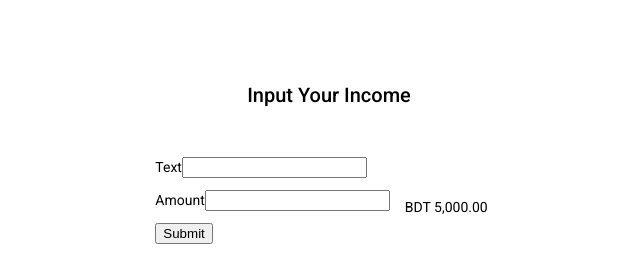
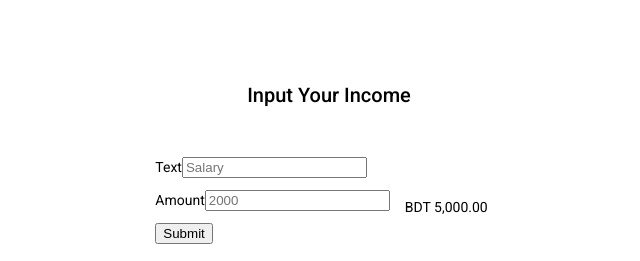
Before and after one commit to sakibmahmood98/expanceTracking, an Angular app: page /income in a window 1280 px wide. Shown: the top 261 px of the page, without its empty margins (311-951 px from the left). Built offline with nearby package versions, Linux system fonts and the light colour scheme.

Commit message:
Added placeholder in income form & practiced dynamic field in reactive form.

```diff
--- a/src/app/modules/income/income.component.html
+++ b/src/app/modules/income/income.component.html
@@ -16,6 +16,7 @@
               type="text"
               name="text"
               formControlName="text"
+              placeholder="Salary"
               >
             </p>
 
@@ -26,6 +27,7 @@
               type="text"
               name="amount"
               formControlName="amount"
+              placeholder="2000"
               >
             </p>
 
@@ -51,4 +53,13 @@
     </li>
 </ul>
 
+<!-- <form [formGroup]="form">
+    <div *ngFor="let field of retrieveData">
+        <input [formControlName]="field.text">
+        <button>{{field.text}}</button>
+
+    </div>
+</form>
+{{form?.value|json}} -->
+
 </div>
```
Also changed, not shown: src/app/modules/income/income.component.ts (+7 -1 lines).
